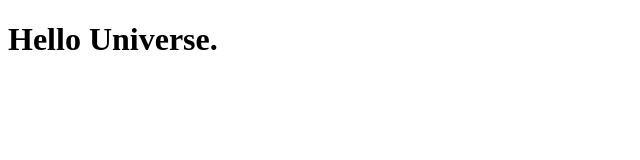
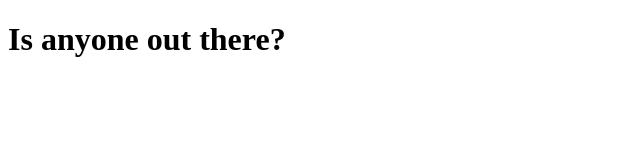
Before and after one commit to tranzfuse/tranzfuse.github.io, a plain HTML site: page index.html in a window 1280 px wide. Shown: the whole page, without its empty margins (0-640 px from the left). Drawn offline with Linux system fonts and the light colour scheme.

Commit message:
Update index.html

```diff
--- a/index.html
+++ b/index.html
@@ -6,7 +6,7 @@
   </head>
 
 <body>
-  <h1>Hello Universe.</h1>
+  <h1>Is anyone out there?</h1>
 </body>
 
 </html>
```
